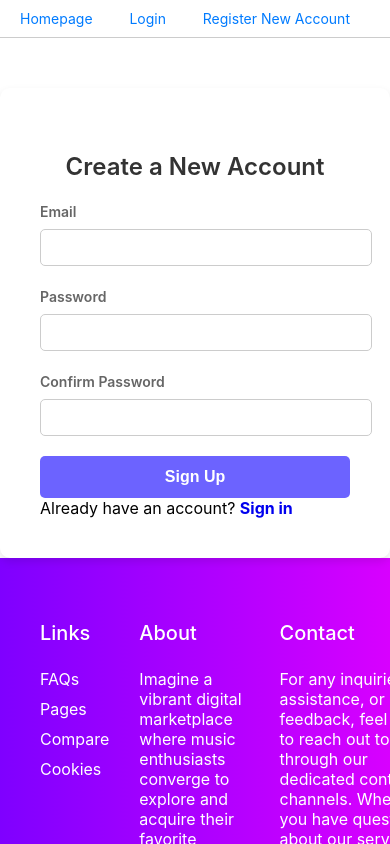
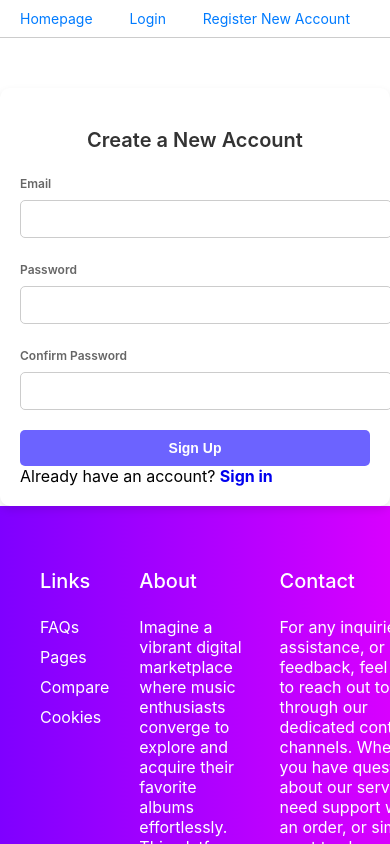
Before and after one commit to Aftermath001/Savannah-app, a React (Create React App) app in the folder my-app/: page /register in a window 390 px wide. Shown: the top 844 px of the page. Built offline with nearby package versions, Linux system fonts and the light colour scheme; no server answers.

Commit message:
Responsiveness on Register Page

```diff
--- a/my-app/src/pages/Register/Register.scss
+++ b/my-app/src/pages/Register/Register.scss
@@ -80,3 +80,32 @@
   background-color: #ccc;
   cursor: not-allowed;
 }
+
+/* Media Queries for Responsiveness */
+@media (max-width: 768px) {
+  .register-card {
+    width: 90%;
+    padding: 20px;
+  }
+
+  .register-card h3 {
+    font-size: 20px;
+  }
+
+  .input-group label {
+    font-size: 12px;
+  }
+
+  .input-group input {
+    font-size: 14px;
+  }
+
+  .error-message {
+    font-size: 12px;
+  }
+
+  .btn {
+    font-size: 14px;
+    padding: 10px 16px;
+  }
+}
```
Lines whose indentation alone changed are shown as unchanged.
